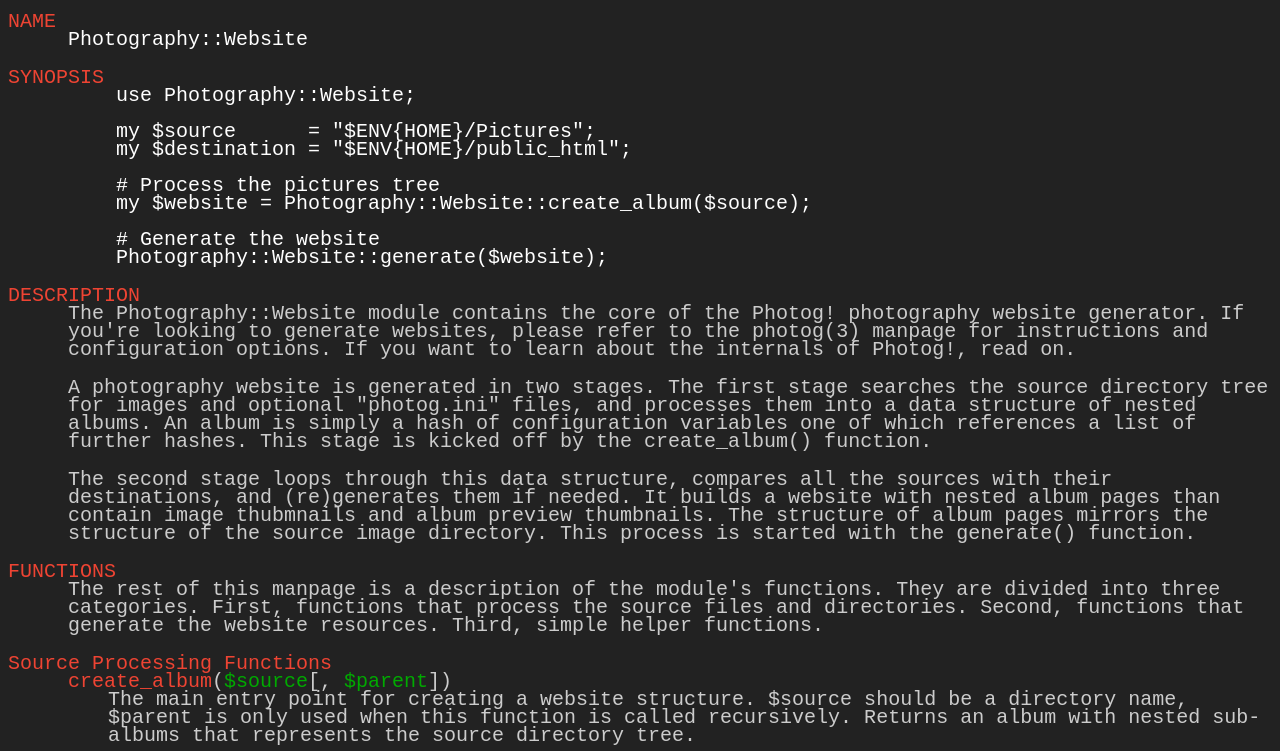
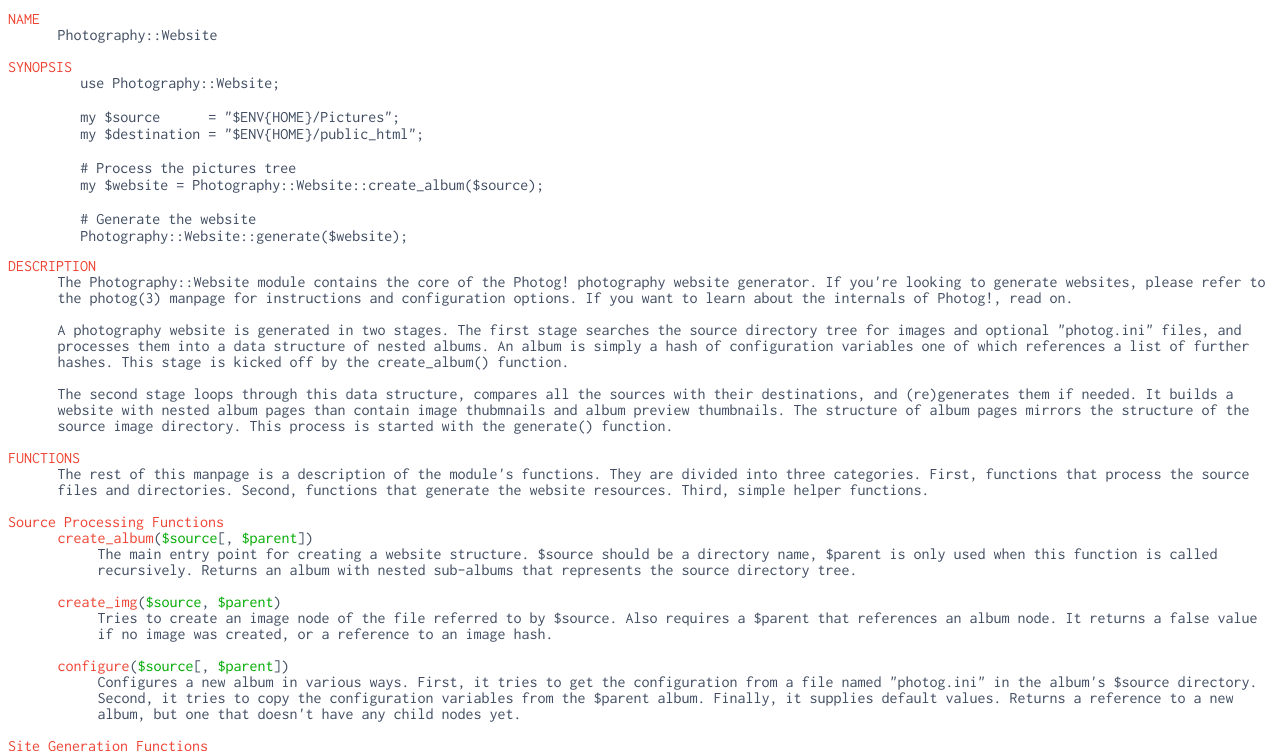
Before and after one commit to rtts/photog-perl, a plain HTML site: page man3.html in a window 1280 px wide. Shown: the top 751 px of the page. Drawn offline with Linux system fonts and the light colour scheme; a web font is replaced by a local one.

Commit message:
included manpages on documentation page

```diff
--- a/main.scss
+++ b/main.scss
@@ -64,11 +64,22 @@ h2 {
   font-size: 1.4em;
 }
 
+a {
+  color: $darkteal;
+  text-decoration: none;
+}
+
 blockquote {
   margin: 0;
   padding: 0;
   padding-left: 1em;
   border-left: 0.5em solid $lightteal;
+}
+
+small {
+  display: block;
+  line-height: 1.1;
+  font-size: 0.65em;
 }
 
 code {
@@ -84,7 +95,7 @@ p code {
   border: 1px solid $lightblue;
 }
 
-pre {
+pre, .terminal {
   margin: 1.25em 0;
   padding: 0.5em;
   padding-top: 1.5em;
@@ -116,15 +127,16 @@ pre {
   }
 }
 
-small {
-  display: block;
-  line-height: 1.1;
-  font-size: 0.65em;
+div.terminal {
+  padding: 0;
+  padding-top: 1.2em;
 }
 
-a {
-  color: $darkteal;
-  text-decoration: none;
+iframe {
+  display: block;
+  width: 100%;
+  height: 90vh;
+  border: none;
 }
 
 header {
@@ -169,6 +181,7 @@ section {
   border-top: 6px double $lightblue;
   border-bottom: 6px double $lightblue;
   padding: 0.5em;
+  padding-bottom: 3em;
 
   div {
     max-width: 35em;
--- a/man.css
+++ b/man.css
@@ -1,16 +1,15 @@
 @font-face {
-  font-family: VT323;
+  font-family: 'Inconsolata';
   font-style: normal;
   font-weight: 400;
-  src: local('VT323'), local('VT323-Regular'), url(http://fonts.gstatic.com/s/vt323/v7/LfMzj2MWAZU6qzlnp1MNbg.woff) format('woff');
+  src: local('Inconsolata'), url('fonts/Inconsolata.woff') format('woff');
 }
 
 body {
-  font-family: VT323, monospace;
-  background: #222;
-  color: #ccc;
-  font-size: 20px;
-  line-height: 18px;
+  font-family: Inconsolata, monospace;
+  background: white;
+  color: #3f4c61;
+  overflow-x: hidden;
 }
 
 h1, h2, h3 {
@@ -20,12 +19,8 @@ h1, h2, h3 {
   margin-bottom: 0;
 }
 
-#NAME + p {
-  color: white;
-}
-
 p {
-  margin-left: 3em;
+  margin-left: 3.1em;
   margin-top: 0;
   margin-bottom: 1em;
 }
@@ -41,7 +36,7 @@ i {
 }
 
 code {
-    font-family: VT323, monospace;
+    font-family: Inconsolata, monospace;
 }
 
 dl {
@@ -49,16 +44,15 @@ dl {
 }
 
 dt {
-  margin-left: 3em;
+  margin-left: 3.1em;
 }
 
 pre {
-  margin-left: 3em;
+  margin-left: 3.1em;
   margin-top: 0;
-  color: white;
 }
 
 p code:before, p code:after {
                  content: "\"";
                  font-weight: normal;
-}
+               }
```
Also changed, not shown: _layouts/documentation.html (deleted, +0 -13 lines), doc/index.html (+17 -7 lines), download/index.html (+1 -1 lines), index.html (+1 -1 lines), _layouts/homepage.html (renamed from _layouts/frontpage.html), _layouts/page.html (renamed from _layouts/download.html).
